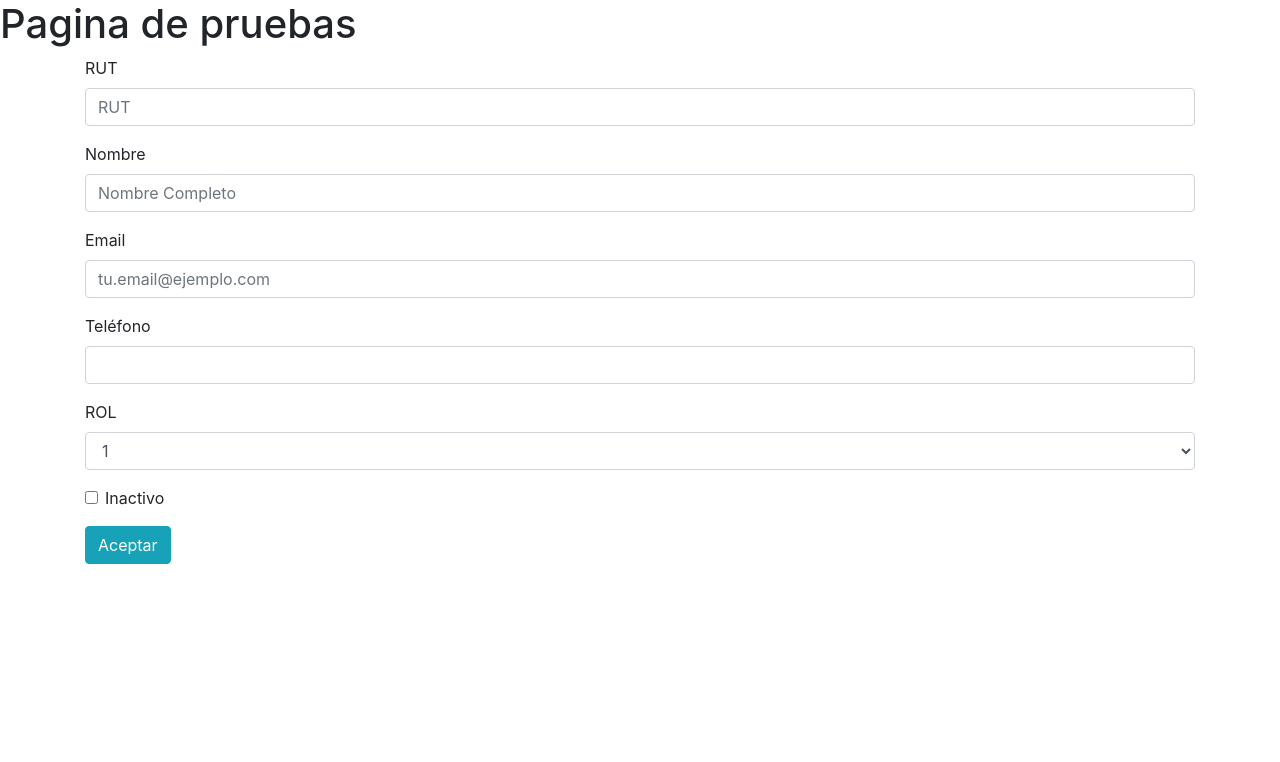
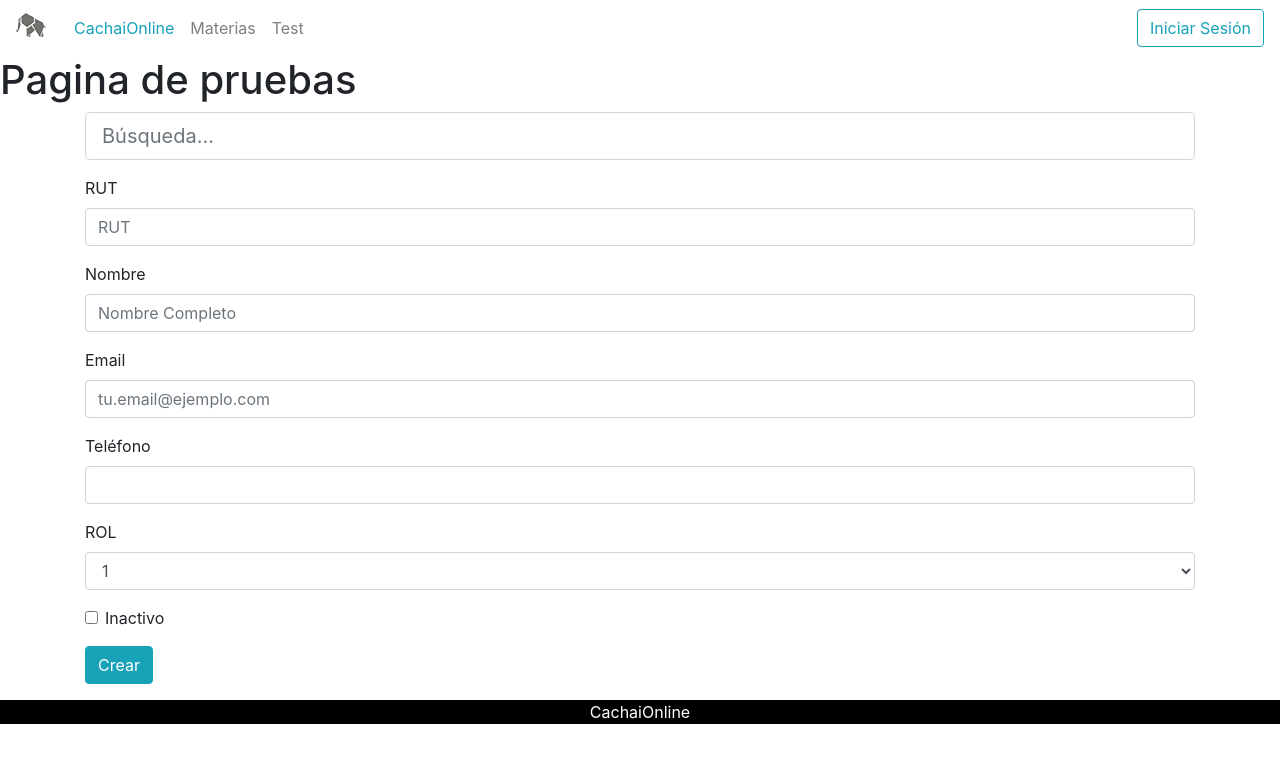
Before and after one commit to aalvarezv/sumi-cachaionline-cliente, a Next.js app: page /test in a window 1280 px wide. Shown: the top 762 px of the page. Built offline with nearby package versions, Linux system fonts and the light colour scheme.

Commit message:
Se agrega el componente InputSearch que sera usado por los formularios de mantenimiento del sistema

```diff
--- a/components/crud/usuario/UsuarioForm.js
+++ b/components/crud/usuario/UsuarioForm.js
@@ -1,10 +1,41 @@
-import React from 'react';
+import React, { useState, useCallback, useEffect } from 'react';
 import { Container, Form, Button } from 'react-bootstrap';
+import { debounce, handleError } from '../../../helpers';
+import  clienteAxios from '../../../config/axios';
+import InputSearch from '../../ui/InputSearch';
 
 const UsuarioForm = () => {
+
+    const [filtro_busqueda, setFiltroBusqueda] = useState('');
+    const [result_busqueda, setResultBusqueda] = useState([]);
+    const [result_select, setResultSelect]     = useState(null);
+
+    useEffect(() => {
+
+        const buscarUsuario = async () => {
+            console.log('consulta...',filtro_busqueda);
+            const resp = await clienteAxios.get(`/api/usuarios/busqueda/${filtro_busqueda}`);
+            setResultBusqueda(resp.data.usuarios);
+        }
+        //si tengo un filtro de búsqueda y no hay un usuario seleccionado, entonces busca.
+        if(filtro_busqueda.trim() !== '' && !result_select){
+            buscarUsuario();
+        }else{
+            setResultBusqueda([]);
+        }
+
+    }, [filtro_busqueda]);
+
     return (
     <Container>
-       <Form>
+
+        <InputSearch
+            setFilter={setFiltroBusqueda}
+            results={result_busqueda}
+            setResultSelect={setResultSelect}
+        />
+
+        <Form>
             <Form.Group>
                 <Form.Label>RUT</Form.Label>
                 <Form.Control
@@ -12,13 +43,14 @@ const UsuarioForm = () => {
                     name="rut"
                     type="text"
                     placeholder="RUT"
+                    autoComplete="off"
                 />
             </Form.Group>
             <Form.Group>
                 <Form.Label>Nombre</Form.Label>
                 <Form.Control
-                    id="rut"
-                    name="rut"
+                    id="nombre"
+                    name="nombre"
                     type="text"
                     placeholder="Nombre Completo"
                 />
@@ -58,7 +90,9 @@ const UsuarioForm = () => {
                 label="Inactivo"
                 className="mb-3"
             />
-            <Button variant="info">Aceptar</Button>
+            <Button
+                variant="info"
+            >Crear</Button>
        </Form>
     </Container> );
 }
--- a/components/layout/Header.js
+++ b/components/layout/Header.js
@@ -27,6 +27,9 @@ const Header = () => {
                 <Link href="/" passHref>
                     <Nav.Link href="/materias">Materias</Nav.Link>
                 </Link>
+                <Link href="/test" passHref>
+                    <Nav.Link href="/test">Test</Nav.Link>
+                </Link>
             </Nav>
             <Nav>
                 {autenticado
--- a/components/layout/Layout.js
+++ b/components/layout/Layout.js
@@ -1,8 +1,20 @@
-import React from 'react';
+import React, { useEffect, useContext } from 'react';
 import Header from './Header';
+import AuthContext from '../../context/auth/AuthContext';
 
 
 const Layout = props => {
+
+    const {autenticado, usuarioAuth} = useContext(AuthContext);
+
+    useEffect(() => {
+      usuarioAuth();
+      if(autenticado){
+        console.log('Mandar al home, está autenticado...');
+      }
+    },[] );
+
+
     return (
         <>
         <Header />
--- /dev/null
+++ b/components/ui/InputSearch.js
@@ -0,0 +1,73 @@
+import React, {useState, useCallback} from 'react';
+import { Form } from 'react-bootstrap';
+import { debounce } from 'lodash';
+
+const InputSearch = ({setFilter, results, setResultSelect}) => {
+    //state del campo de texto, cuando una opción sea seleccionada,
+    //el valor será seteado en el campo.
+    const [text, setText]    =  useState('');
+    //state que indica cuando un item fue seleccionado.
+    const [item_select, setItemSelect] = useState(false);
+    //debounce: permite que la función se ejecute luego de medio segundo, una vez finalizado
+    //el evento.
+    //useCallback: permite que la función sea guardada en memoria y no se vuelva a crear,
+    //cuando el componente se vuelve a renderizar. Si una dependencia cambia entonces ahí se renderiza. Para este caso no le pasamos dependencia alguna.
+    const setFilterDebounced =  useCallback( debounce((val) => {
+                                                setFilter(val);
+                                            }, 500),[]);
+
+    //si el valor del campo de búsqueda cambia...
+    const handleChange = e => {
+        //marca que no ha seleccionado ningún ítem.
+        setItemSelect(false);
+        //setea el item seleccionado como null.
+        setResultSelect(null);
+        //llena el state con el texto ingresado.
+        setText(e.target.value);
+        //setea el filtro de búsqueda para tenerlo disponible en el componente padre.
+        setFilterDebounced(e.target.value);
+    }
+    //si selecciona una opción del resultado de búsqueda.
+    const handleClickOption = ( e, item ) => {
+        //setea el texto de la opción en la caja de texto de búsqueda.
+        setText(e.target.innerHTML);
+        //setea el item seleccionado para tenerlo disponible en el componente padre.
+        setResultSelect(item);
+        //marca que ha seleccionado un ítem.
+        setItemSelect(true);
+
+        setFilter(e.target.innerHTML);
+    }
+
+    return (
+        <>
+        <Form.Control
+            type="text"
+            size="lg"
+            placeholder="Búsqueda..."
+            value={text}
+            autoComplete="off"
+            className="mb-3"
+            onChange={handleChange}
+        />
+        {
+
+
+        }
+        <ul>
+            {(!item_select && results) && results.map(item => {
+                return (
+                <li
+                    key={item.rut}
+                    onClick={e => handleClickOption(e, item)}
+                >
+                    {`${item.nombre}`}
+                </li>
+                );
+            })}
+        </ul>
+        </>
+    )
+};
+
+export default React.memo(InputSearch)
--- a/context/auth/AuthReducer.js
+++ b/context/auth/AuthReducer.js
@@ -1,7 +1,9 @@
 import {
     LOGIN_EXITO,
     LOGIN_ERROR,
-    CERRAR_SESION
+    CERRAR_SESION,
+    USUARIO_AUTH_EXITO,
+    USUARIO_AUTH_ERROR
 } from '../types';
 
 //localStorage.setItem('token', action.payload.token)
@@ -12,6 +14,7 @@ const AuthReducer = (state, action) => {
     switch (action.type) {
 
         case LOGIN_EXITO:
+        case USUARIO_AUTH_EXITO:
             return{
                 ...state,
                 usuario: action.payload,
@@ -19,6 +22,9 @@ const AuthReducer = (state, action) => {
                 mensaje: null
             }
         case LOGIN_ERROR:
+        case USUARIO_AUTH_ERROR:
+            console.log('aqui, remueve el token');
+            localStorage.removeItem('token');
             return{
                 ...state,
                 usuario: null,
@@ -26,12 +32,14 @@ const AuthReducer = (state, action) => {
                 mensaje: action.payload,
             }
         case CERRAR_SESION:
+            localStorage.removeItem('token');
             return{
                 ...state,
                 usuario: null,
                 autenticado: false,
                 mensaje: null
             }
+
 
         default:
             return state
--- a/context/auth/AuthState.js
+++ b/context/auth/AuthState.js
@@ -2,7 +2,9 @@ import React, { useReducer } from 'react';
 import {
     LOGIN_EXITO,
     LOGIN_ERROR,
-    CERRAR_SESION
+    CERRAR_SESION,
+    USUARIO_AUTH_EXITO,
+    USUARIO_AUTH_ERROR
 } from '../types';
 import {handleError} from '../../helpers';
 
@@ -65,6 +67,31 @@ const AuthState = (props) => {
 
     }
 
+    const usuarioAuth = async () => {
+        try {
+            //verifica si hay un token almacenado
+            let token = localStorage.getItem('token');
+            if(token){
+                //agrega el token al request de axios.
+                tokenAuth(token);
+
+                const resp = await clienteAxios.get('/api/auth/datos/');
+
+                dispatch({
+                    type: USUARIO_AUTH_EXITO,
+                    payload: resp.data.usuario
+                });
+            }
+
+        } catch (e) {
+            const mensaje = handleError(e);
+            dispatch({
+                type: USUARIO_AUTH_ERROR,
+                payload: mensaje
+            });
+        }
+    }
+
     const cerrarSesion = () => {
         dispatch({
             type: CERRAR_SESION
@@ -78,7 +105,8 @@ const AuthState = (props) => {
                 autenticado: state.autenticado,
                 mensaje: state.mensaje,
                 iniciarSesion,
-                cerrarSesion
+                cerrarSesion,
+                usuarioAuth
             }}
         >
             {props.children}
--- a/context/types.js
+++ b/context/types.js
@@ -2,6 +2,11 @@
 export const LOGIN_EXITO = 'LOGIN_EXITO';
 export const LOGIN_ERROR = 'LOGIN_ERROR';
 export const CERRAR_SESION = 'CERRAR_SESION';
+
+//OBTENER USUARIO AUTENTICADO
+export const USUARIO_AUTH_EXITO = 'USUARIO_AUTH_EXITO';
+export const USUARIO_AUTH_ERROR = 'USUARIO_AUTH_ERROR';
+
 
 //MATERIAS
 export const LISTAR_MATERIAS_EXITO = 'LISTAR_MATERIAS_EXITO';
--- a/helpers/index.js
+++ b/helpers/index.js
@@ -23,3 +23,16 @@ export const handleError = (e) => {
     return error;
 
 }
+
+export const debounce = (fn, delay) =>{
+    let timeoutId;
+    return (...args) => {
+        if(timeoutId){
+            clearTimeout(timeoutId);
+        }
+        timeoutId = setTimeout(() => {
+
+            fn(...args)
+        }, delay);
+    }
+}
--- a/package.json
+++ b/package.json
@@ -12,6 +12,7 @@
     "bootstrap": "^4.5.0",
     "bootstrap-icons": "^1.0.0-alpha5",
     "formik": "^2.1.5",
+    "lodash": "^4.17.20",
     "next": "9.5.0",
     "react": "16.13.1",
     "react-bootstrap": "^1.3.0",
--- a/pages/test.js
+++ b/pages/test.js
@@ -1,13 +1,15 @@
 import React from 'react';
 import UsuarioForm from '../components/crud/usuario/UsuarioForm';
-
+import Layout from '../components/layout/Layout';
 
 const Test = () => {
     return (
+        <Layout>
         <div>
             <h1>Pagina de pruebas</h1>
             <UsuarioForm/>
         </div>
+        </Layout>
     );
 }
 
```
Also changed, not shown: hooks/useDebounce.js (added, +28 -0 lines), 1 other file (tests, documents, lock files or other folders).
